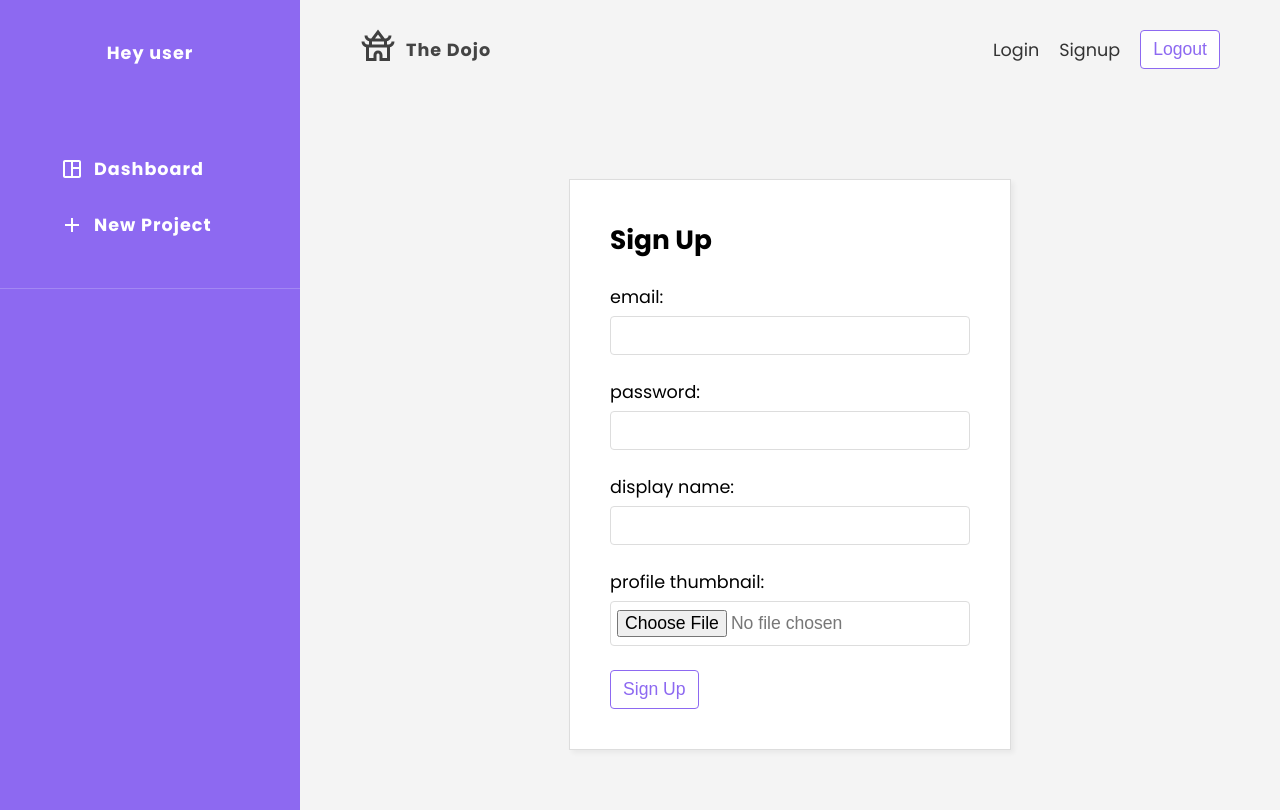
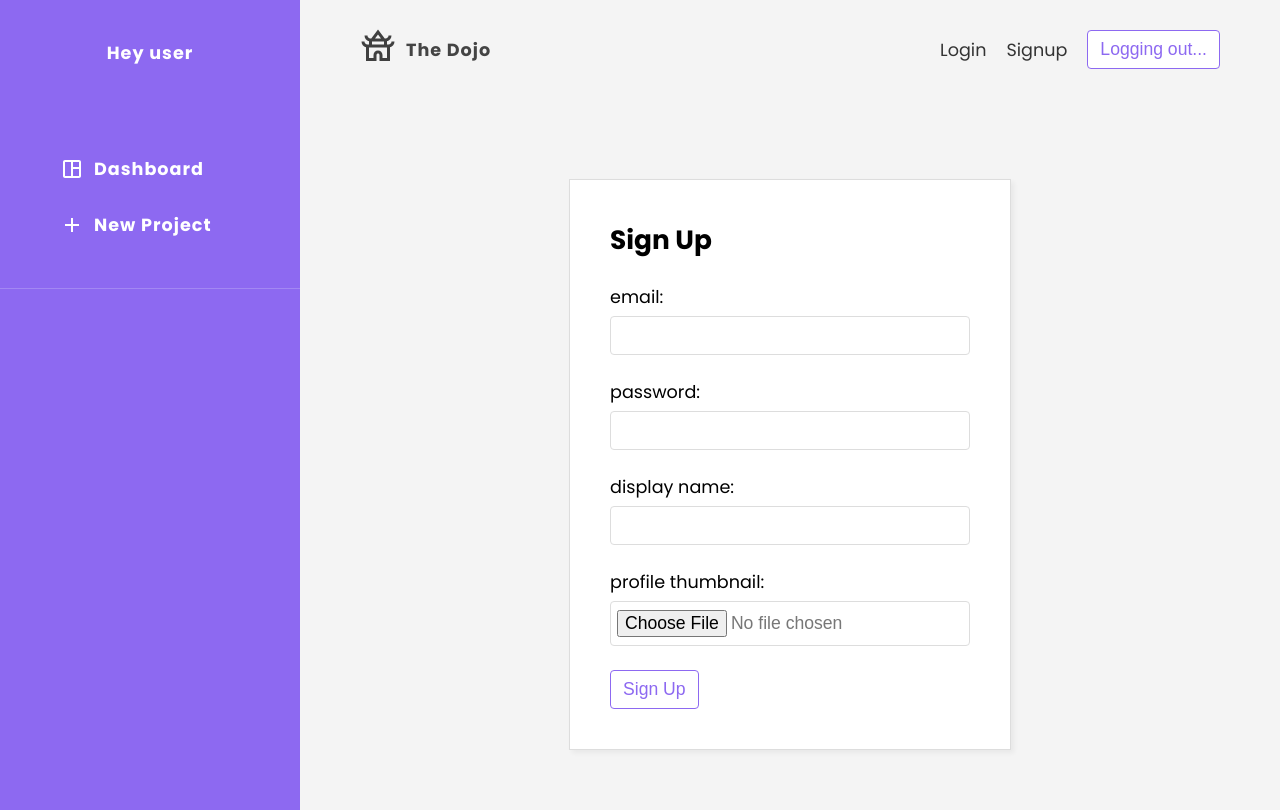
Before and after one commit to antsuarez3/TheDojo, a React (Create React App) app: page /signup in a window 1280 px wide. Both pictures are taken after a click on the button "Logout". Built offline with nearby package versions, Linux system fonts and the light colour scheme; no server answers.

Commit message:
Log users out

```diff
--- a/src/components/Navbar.js
+++ b/src/components/Navbar.js
@@ -1,11 +1,14 @@
 import React from 'react'
 import { Link } from 'react-router-dom'
+import { useLogout } from '../hooks/useLogout'
 
 // styles & images
 import './Navbar.css'
 import Temple from '../assets/temple.svg'
 
 export default function Navbar() {
+  const { logout, isPending } = useLogout()
+
   return (
     <div className='navbar'>
       <ul>
@@ -21,7 +24,12 @@ export default function Navbar() {
           <Link to='/signup'>Signup</Link>
         </li>
         <li>
-          <button className='btn'>Logout</button>
+          {!isPending && <button className='btn' onClick={logout}>
+            Logout
+          </button>}
+          {isPending && <button className='btn' onClick={logout}>
+            Logging out...
+          </button>}
         </li>
       </ul>
     </div>
--- a/src/hooks/useLogout.js
+++ b/src/hooks/useLogout.js
@@ -1,19 +1,26 @@
 import { useEffect, useState } from 'react'
-import { projectAuth } from '../firebase/config'
+import { projectAuth, projectFirestore } from '../firebase/config'
 import { useAuthContext } from './useAuthContext'
 
 export const useLogout = () => {
   const [isCancelled, setIsCancelled] = useState(false)
   const [error, setError] = useState(null)
   const [isPending, setIsPending] = useState(false)
-  const { dispatch } = useAuthContext()
+  const { dispatch, user } = useAuthContext()
 
   const logout = async () => {
     setError(null)
     setIsPending(true)
 
+    // sign the user out
     try {
-      // sign the user out
+      // update online status
+      const { uid } = user
+      await projectFirestore
+        .collection('users')
+        .doc(uid)
+        .update({ online: false })
+
       await projectAuth.signOut()
 
       // dispatch logout action
@@ -24,8 +31,7 @@ export const useLogout = () => {
         setIsPending(false)
         setError(null)
       }
-    }
-    catch(err) {
+    } catch (err) {
       if (!isCancelled) {
         setError(err.message)
         setIsPending(false)
--- a/src/hooks/useSignup.js
+++ b/src/hooks/useSignup.js
@@ -1,5 +1,9 @@
 import { useState, useEffect } from 'react'
-import { projectAuth, projectStorage } from '../firebase/config'
+import {
+  projectAuth,
+  projectStorage,
+  projectFirestore,
+} from '../firebase/config'
 import { useAuthContext } from './useAuthContext'
 
 export const useSignup = () => {
@@ -31,6 +35,13 @@ export const useSignup = () => {
       // add display name to user
       await res.user.updateProfile({ displayName, photoURL: imgUrl })
 
+      // create a user document
+      await projectFirestore.collection('users').doc(res.user.uid).set({
+        online: true,
+        displayName,
+        photoURL: imgUrl,
+      })
+
       // dispatch login action
       dispatch({ type: 'LOGIN', payload: res.user })
 
```
